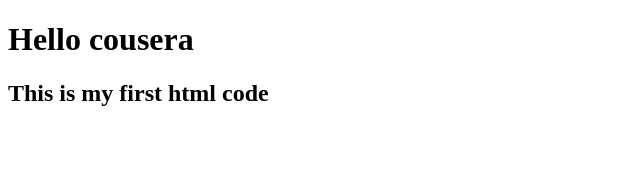
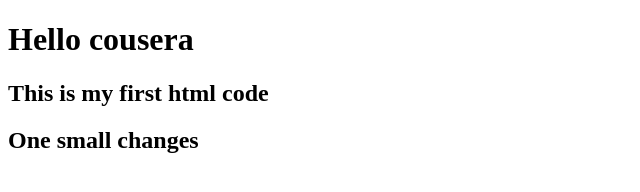
Before and after one commit to Sal000786/Sal000786.github.io, a plain HTML site: page site/index.html in a window 1280 px wide. Shown: the whole page, without its empty margins (0-640 px from the left). Drawn offline with Linux system fonts and the light colour scheme.

Commit message:
one small change done now

```diff
--- a/site/index.html
+++ b/site/index.html
@@ -8,6 +8,7 @@
 <body>
 	<h1>Hello cousera </h1>
 	<h2>This is my first html code</h2>
+	<h2>One small changes </h2>
 
 </body>
 </html>
```
